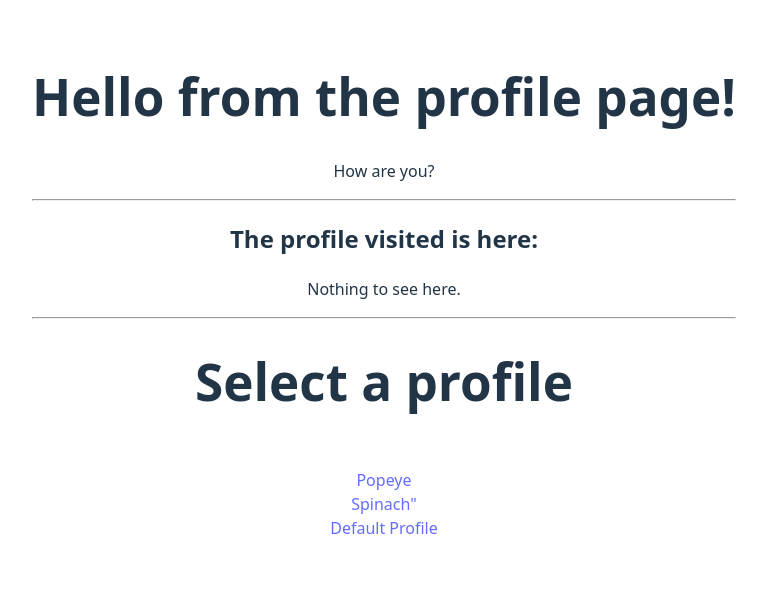
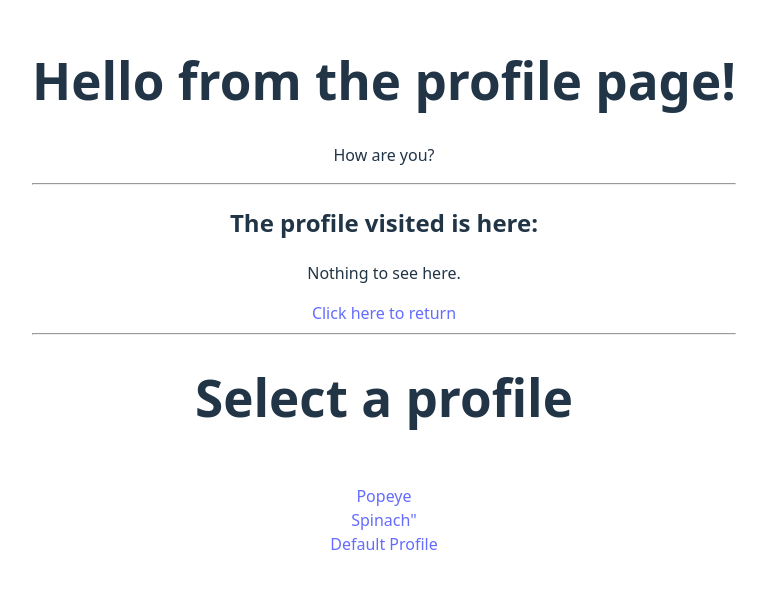
Before and after one commit to AlphaZer00/react-router, a React (Vite) app: page /profile/1 in a window 1280 px wide. Shown: the part 113-702 px from the top of the page, without its empty margins (256-1023 px from the left). Built offline with nearby package versions, Linux system fonts and the light colour scheme.

Commit message:
Add return to home link

```diff
--- a/src/components/DefaultProfile.jsx
+++ b/src/components/DefaultProfile.jsx
@@ -1,5 +1,12 @@
+import { Link } from "react-router-dom";
+
 const DefaultProfile = () => {
-    return <p>Nothing to see here.</p>;
+    return (
+        <>
+            <p>Nothing to see here.</p>
+            <Link to={"/"}>Click here to return</Link>
+        </>
+    );
 };
 
 export default DefaultProfile;
--- a/src/components/Spinach.jsx
+++ b/src/components/Spinach.jsx
@@ -4,7 +4,7 @@ const Spinach = () => {
     return (
         <>
             <p> Hi, I am spinach! I am Popeye's favorite food!</p>
-            <Link to={"/"}></Link>
+            <Link to={"/"}>Click here to return</Link>
         </>
     );
 };
```
